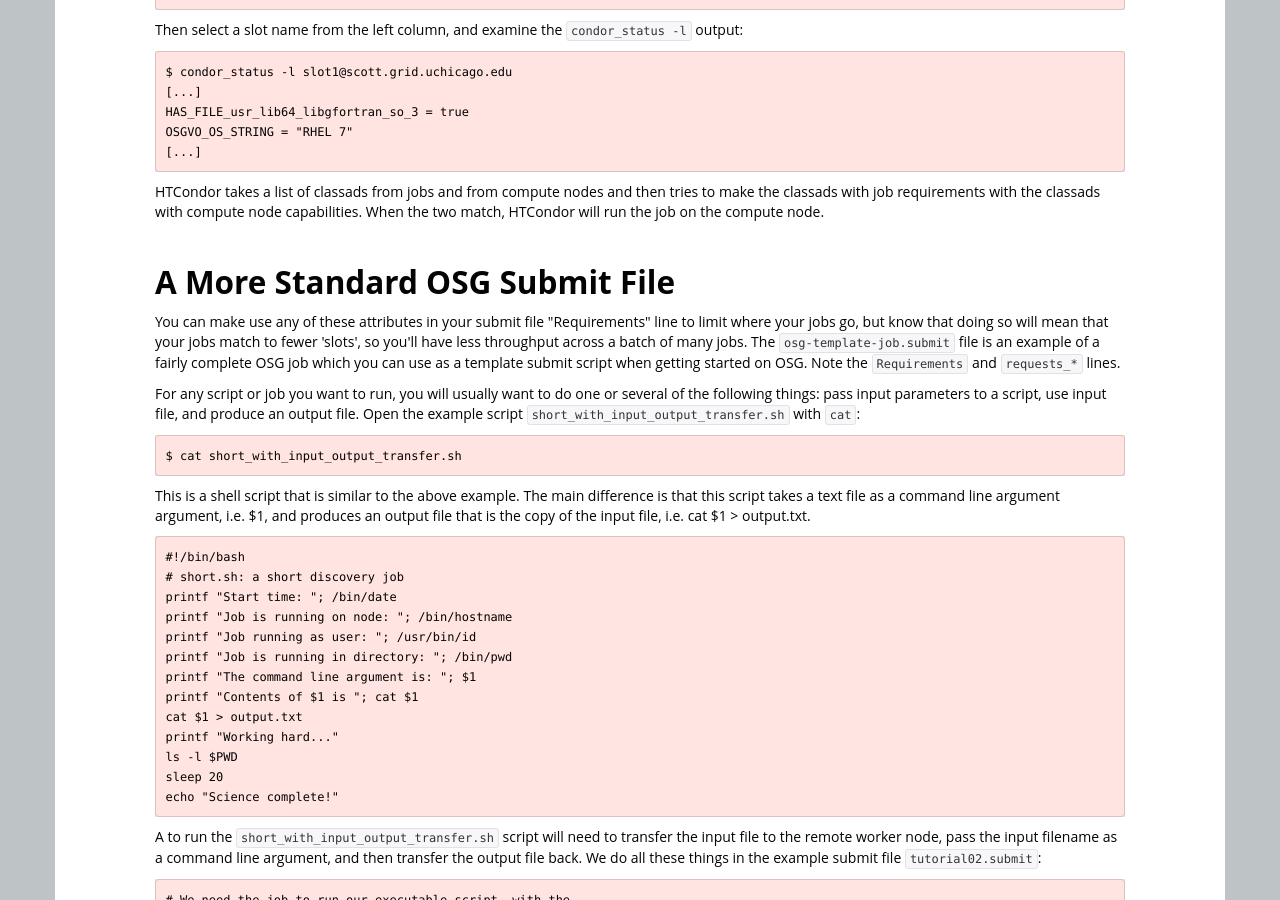
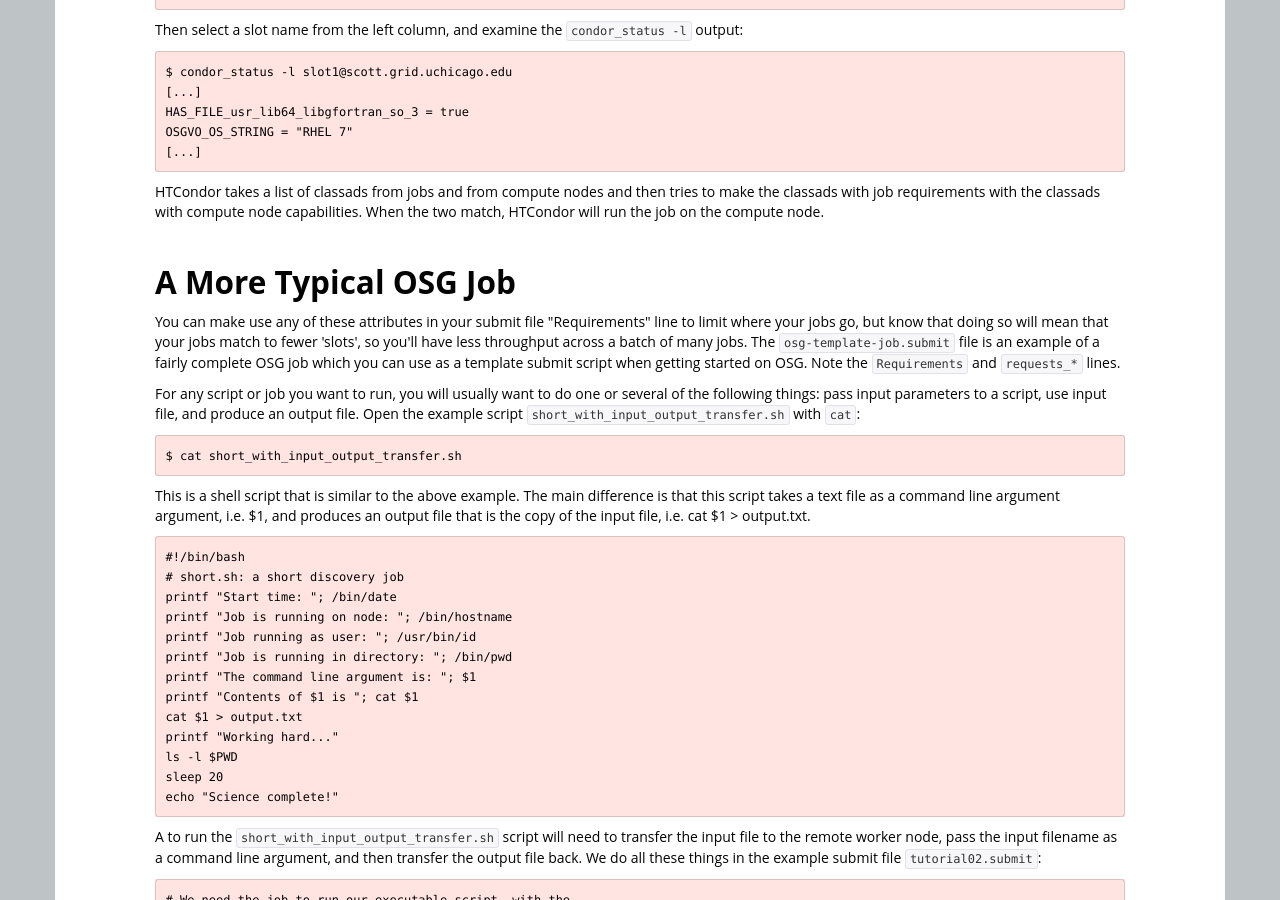
Before and after one commit to unlhcc/OSG-UserTraining-MWBD-2019, a Jekyll site: the page built from novice/DHTC/04-HTCondor-Submitting.md, in a window 1280 px wide and 900 px high, scrolled down 4906 px. Built offline with Jekyll 4.4.1, drawn with Linux system fonts in a browser that asks for light colours.

Commit message:
Update 04-HTCondor-Submitting.md

```diff
--- a/novice/DHTC/04-HTCondor-Submitting.md
+++ b/novice/DHTC/04-HTCondor-Submitting.md
@@ -226,7 +226,7 @@
 
 HTCondor takes a list of classads from jobs and from compute nodes and then tries to make the classads with job requirements with the classads with compute node capabilities. When the two match, HTCondor will run the job on the compute node.
 
-## A More Standard OSG Submit File
+## A More Typical OSG Job
 
 You can make use any of these attributes in your submit file "Requirements" line to limit where your jobs go, but know that doing so will mean that your jobs match to fewer 'slots', so you'll have less throughput across a batch of many jobs. The `osg-template-job.submit` file is an example of a fairly complete OSG job which you can use as a template submit script when getting started on OSG. Note the `Requirements` and `requests_*` lines.
 
```
